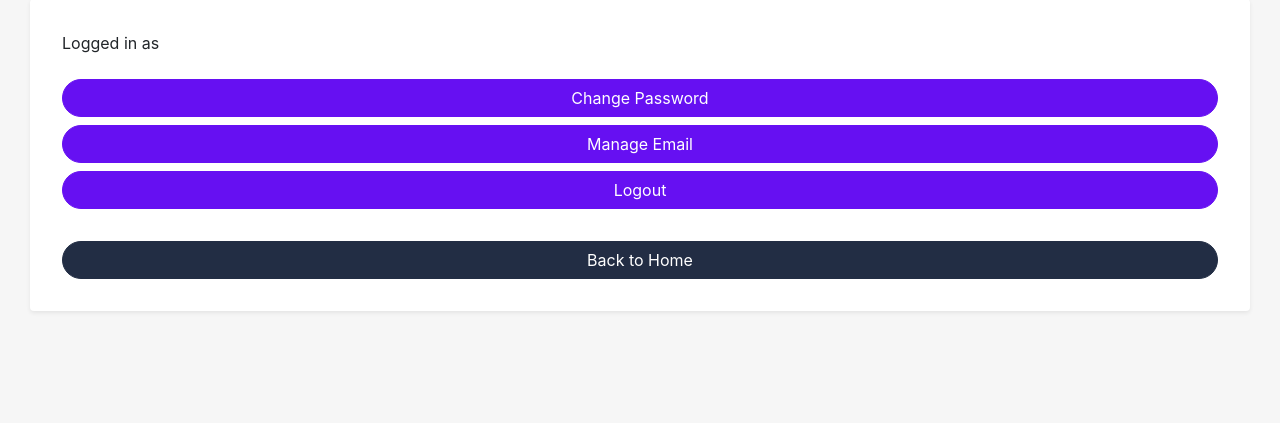
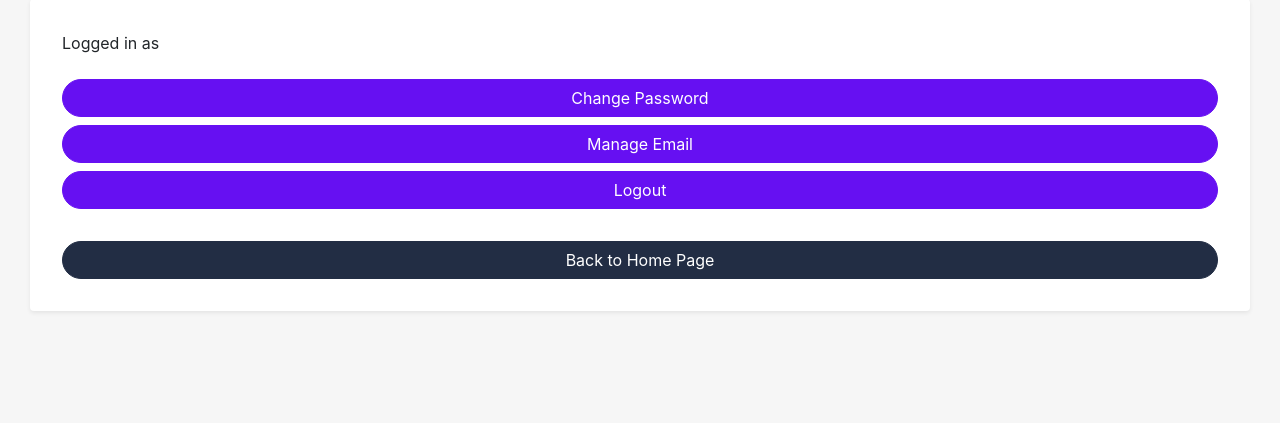
Before and after one commit to mondel9/musyc-web, a Django app: template musycweb/templates/account/account.html in a window 1280 px wide. Shown: the part 177-600 px from the top of the page. Run offline with Django 3.2, Linux system fonts and the light colour scheme; the template is opened without the code that fills it, so the values that code supplies are empty; some libraries are stand-ins or nearby versions.

Commit message:
Update home button url

```diff
--- a/musycweb/templates/account/account.html
+++ b/musycweb/templates/account/account.html
@@ -17,6 +17,6 @@
         <input type="submit" value="Logout" class="btn btn-primary btn-block">
     </form>
     <br>
-        <a href="{% url 'projects' %}" class="btn btn-secondary btn-block">Back to Home</a>
+        <a href="{% url 'index' %}" class="btn btn-secondary btn-block">Back to Home Page</a>
 </div>
 {% endblock %}
```
